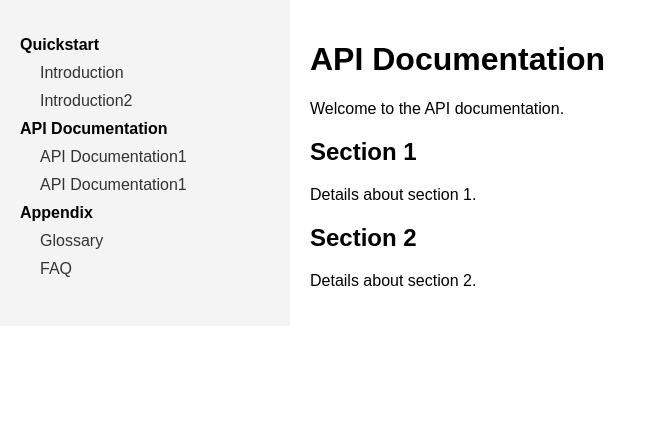
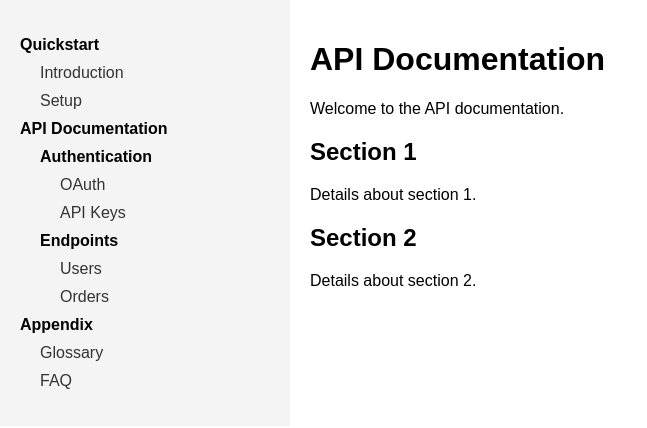
Before and after one commit to Williamyz123/Williamyz123.github.io, a Jekyll site: the page built from index.markdown, in a window 1280 px wide. Shown: the top 428 px of the page, without its empty margins (0-647 px from the left). Built offline with Jekyll 4.4.1, drawn with Linux system fonts in a browser that asks for light colours.

Commit message:
3.0骨架，目前可以实现全部要求 解决的问题： 1.可以生成多级目录 存在的问题： 1.样式还是有点简陋

```diff
--- a/_data/navigation.yml
+++ b/_data/navigation.yml
@@ -3,15 +3,25 @@
   children:
     - title: Introduction
       url: /quickstart/introduction/
-    - title: Introduction2
-      url: /quickstart/introduction2/
+    - title: Setup
+      url: /quickstart/setup/
 - title: API Documentation
   url: /api/
   children:
-    - title: API Documentation1
-      url: /api/api1/
-    - title: API Documentation1
-      url: /api/api2/
+    - title: Authentication
+      url: /api/authentication/
+      children:
+        - title: OAuth
+          url: /api/authentication/oauth/
+        - title: API Keys
+          url: /api/authentication/api-keys/
+    - title: Endpoints
+      url: /api/endpoints/
+      children:
+        - title: Users
+          url: /api/endpoints/users/
+        - title: Orders
+          url: /api/endpoints/orders/
 - title: Appendix
   url: /appendix/
   children:
--- /dev/null
+++ b/_includes/navigation.html
@@ -0,0 +1,12 @@
+{% for item in include.items %}
+<li>
+    {% if item.children %}
+    <span>{{ item.title }}</span>
+    <ul>
+        {% include navigation.html items=item.children %}
+    </ul>
+    {% else %}
+    <a href="{{ item.url | relative_url }}">{{ item.title }}</a>
+    {% endif %}
+</li>
+{% endfor %}
--- a/_layouts/api.html
+++ b/_layouts/api.html
@@ -9,22 +9,9 @@
 <body>
 <div class="container">
   <nav class="sidebar">
-    {% assign nav_items = site.data.navigation %}
     <ul>
-      {% for item in nav_items %}
-      <li>
-        <span>{{ item.title }}</span>
-        {% if item.children %}
-        <ul>
-          {% for child in item.children %}
-          <li>
-            <a href="{{ child.url | relative_url }}">{{ child.title }}</a>
-          </li>
-          {% endfor %}
-        </ul>
-        {% endif %}
-      </li>
-      {% endfor %}
+      {% assign nav_items = site.data.navigation %}
+      {% include navigation.html items=nav_items %}
     </ul>
   </nav>
   <main class="content">
--- /dev/null
+++ b/api/authentication/oauth.md
@@ -0,0 +1,8 @@
+---
+title: OAuth
+layout: api
+---
+
+# OAuth
+
+Information about OAuth authentication.
```
